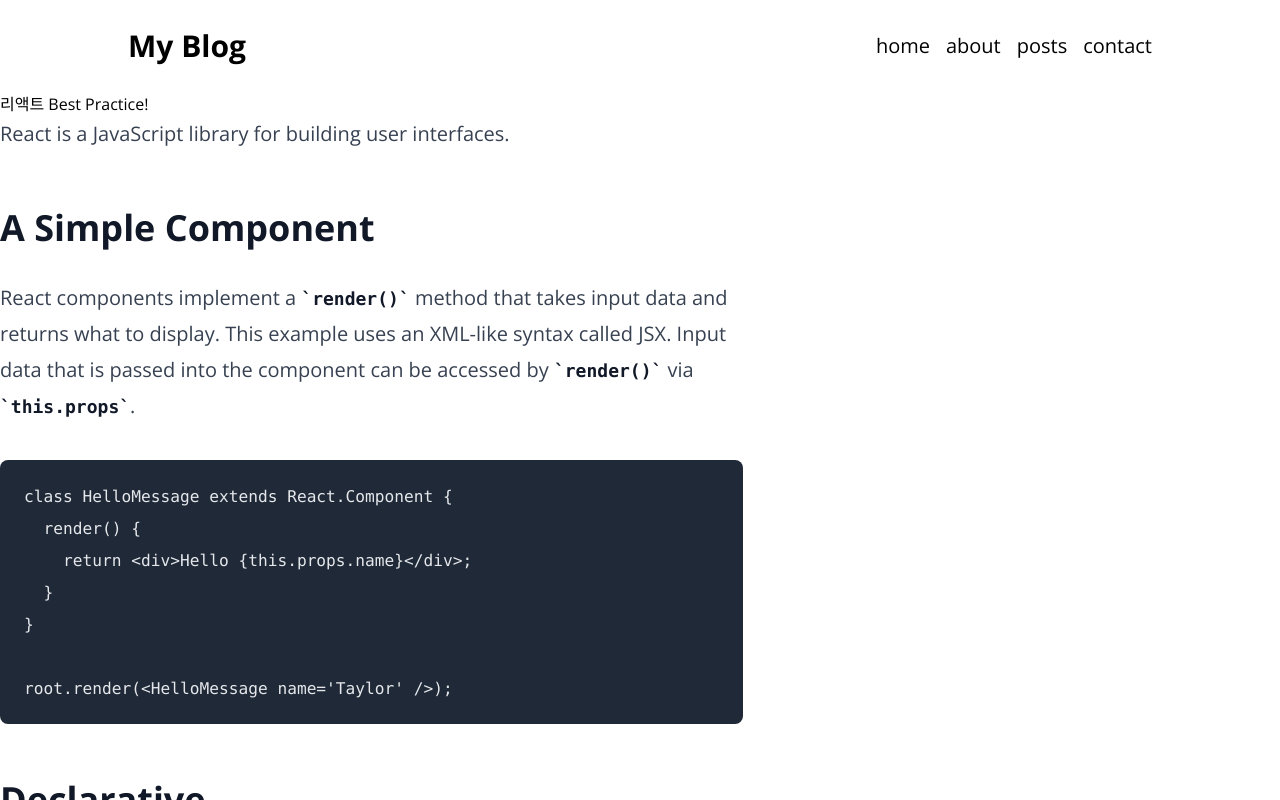
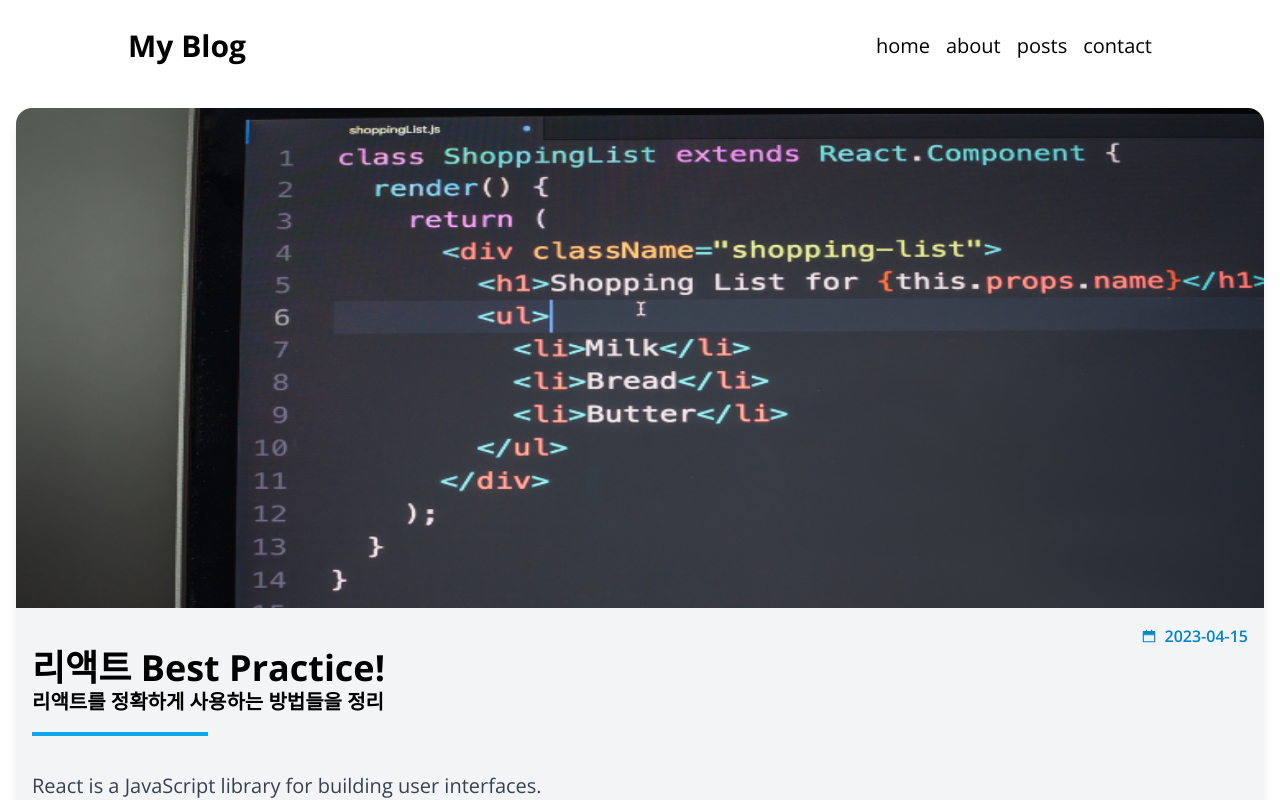
Before and after one commit to joung1010/blog, a Next.js app: page /posts/best-react-practices in a window 1280 px wide. Built offline with nearby package versions, Linux system fonts and the light colour scheme.

Commit message:
Markdown 스타일링

```diff
--- a/src/app/posts/[slug]/page.tsx
+++ b/src/app/posts/[slug]/page.tsx
@@ -2,6 +2,8 @@
 import {getPostData} from "@/service/posts/posts";
 import Markdown from "react-markdown";
 import MarkDownViewer from "@/components/common/markdown/MarkDownViewer";
+import Image from "next/image";
+import {AiTwotoneCalendar} from "react-icons/ai";
 
 
 type Props = {
@@ -11,13 +13,23 @@
 };
 
 async function PostDetailPage({params:{slug}}:Props) {
-    const post = await getPostData(slug);
+    const {content,title,path,description,date} = await getPostData(slug);
     return (
-        <div>
-            {/*테일윈드를 사용하면 기본적으로 CSS가 초기화 된다.*/}
-            <h1>{post.title}</h1>
-            <MarkDownViewer content={post.content}/>
-        </div>
+        <article className='rounded-2xl overflow-hidden bg-gray-100 shadow-lg m-4'>
+            <Image className='w-full h-1/5 max-h-[500px]'
+                src={`/images/posts/${path}.png`}
+                alt={title} width={760} height={420}/>
+            <section className='flex flex-col p-4'>
+                <div className='flex items-center self-end text-sky-600'>
+                    <AiTwotoneCalendar/>
+                    <p className='font-semibold ml-2'>{date.toString()}</p>
+                </div>
+                <h1 className='text-4xl font-bold'>{title}</h1>
+                <p className='text-xl font-bold'>{description}</p>
+                <div className='w-44 border-2 border-sky-500 mt-4 mb-8'></div>
+                <MarkDownViewer content={content}/>
+            </section>
+        </article>
     );
 }
 
```
